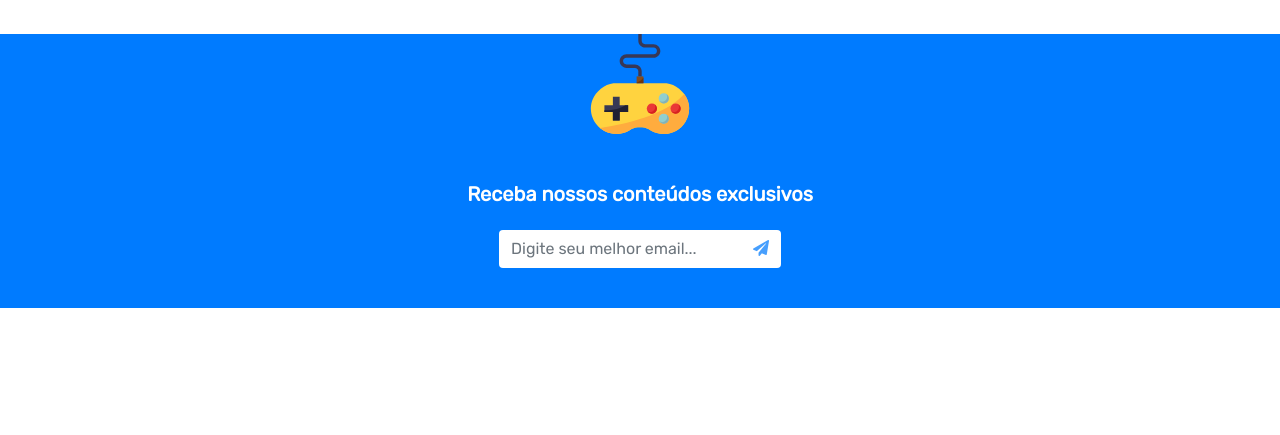
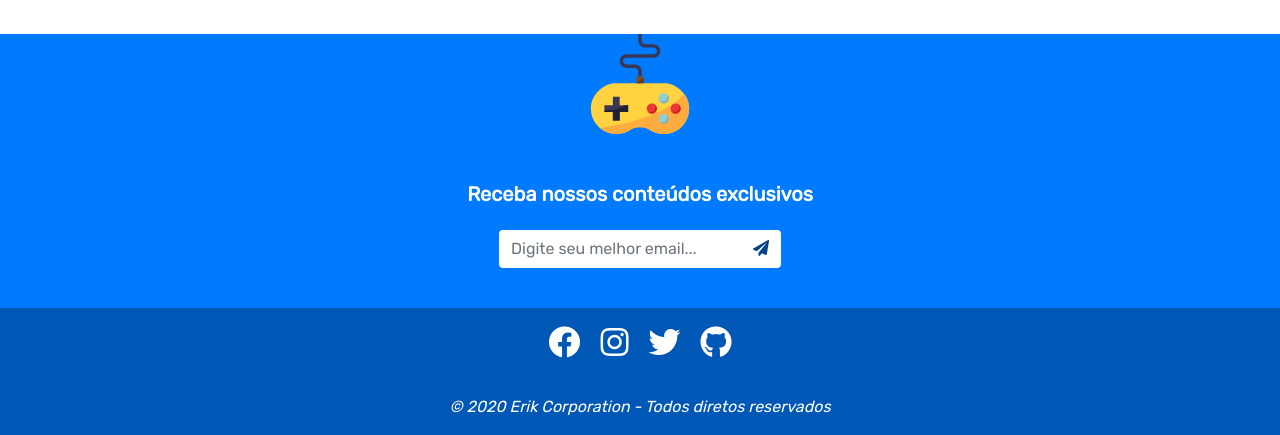
Before and after one commit to EriikGabriel/website-courses, a PHP site: page / in a window 1280 px wide. Shown: the part 1426-1861 px from the top of the page. Before the commit the page ends 1734 px from the top, so only its background shows below. Run offline with PHP 8.4, Linux system fonts and the light colour scheme.

Commit message:
Create footer

```diff
--- a/index.html
+++ b/index.html
@@ -157,7 +157,17 @@
     </div>
   </div>
 
-
+  <footer class="page-footer font-small text-white bg-primary-2">
+    <div class="d-flex justify-content-center align-items-center p-2">
+        <a href="#" class="link-media"><i class="fab fa-facebook fa-2x" style="color: white;"></i></a>
+        <a href="#" class="link-media"><i class="fab fa-instagram fa-2x" style="color: white;"></i></a>
+        <a href="#" class="link-media"><i class="fab fa-twitter fa-2x" style="color: white;"></i></a>
+        <a href="#" class="link-media"><i class="fab fab fa-github fa-2x" style="color: white;"></i></a>
+    </div>
+    <div class="footer-copyright text-center py-3"><em> &copy; 2020
+      <a href="https://game-hype.ga/" class="text-white">Erik Corporation - Todos diretos reservados</em></a>
+    </div>
+  </footer>
 
   <script src="src/js/jquery-3.4.1.min.js"></script>
   <script src="src/js/bootstrap.js"></script>
--- a/src/css/style.css
+++ b/src/css/style.css
@@ -1,11 +1,11 @@
 @import url('https://fonts.googleapis.com/css?family=Rubik&display=swap');
 
 .bg-primary-2 {
-    background-color: #479ffd !important;
+    background-color: #0058b6 !important;
 }
 
 .color-primary-2 {
-    color: #479ffd !important;
+    color: #00438b !important;
 }
 
 .input-none-out:hover, .input-none-out {
@@ -14,6 +14,11 @@
     border: none !important;
 }
 
+.link-media {
+    cursor: pointer;
+    margin: 10px !important;
+}
+
 html, body {
     font-family: 'Rubik', sans-serif;
 }
```
